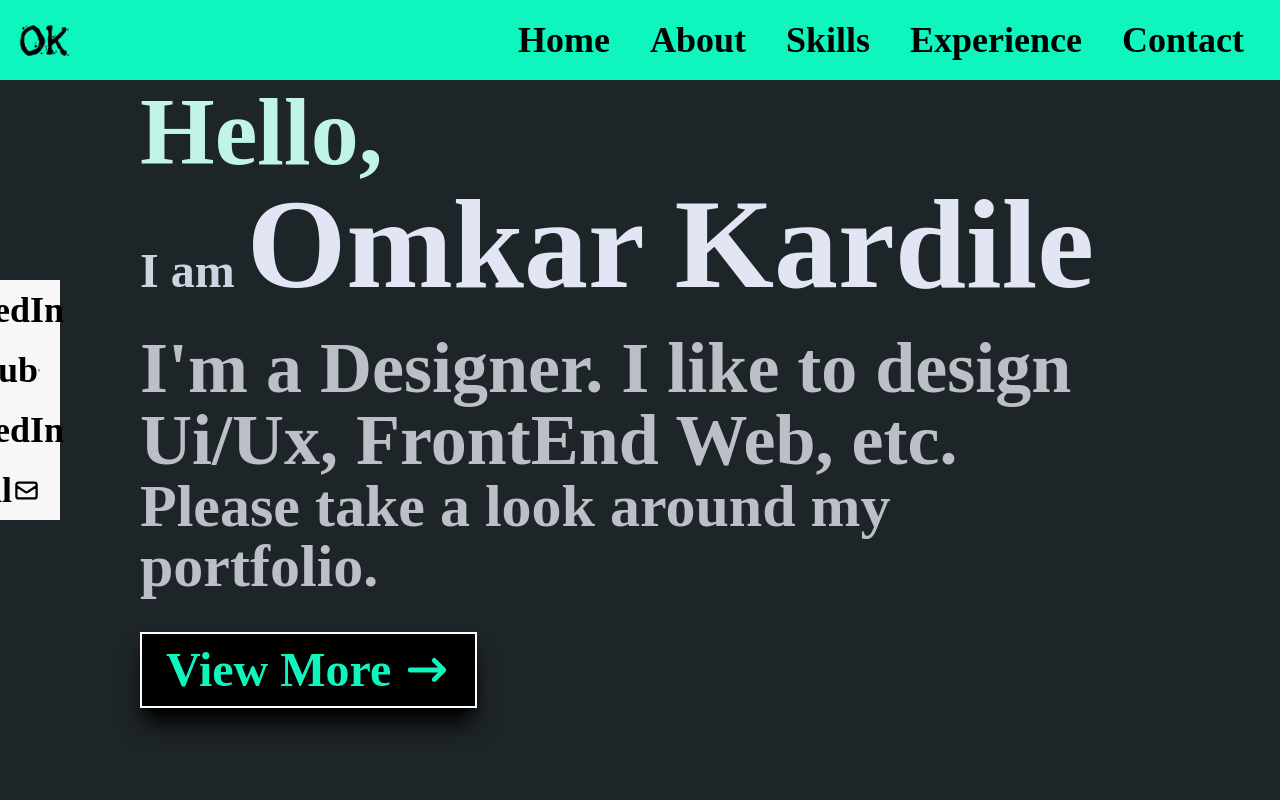
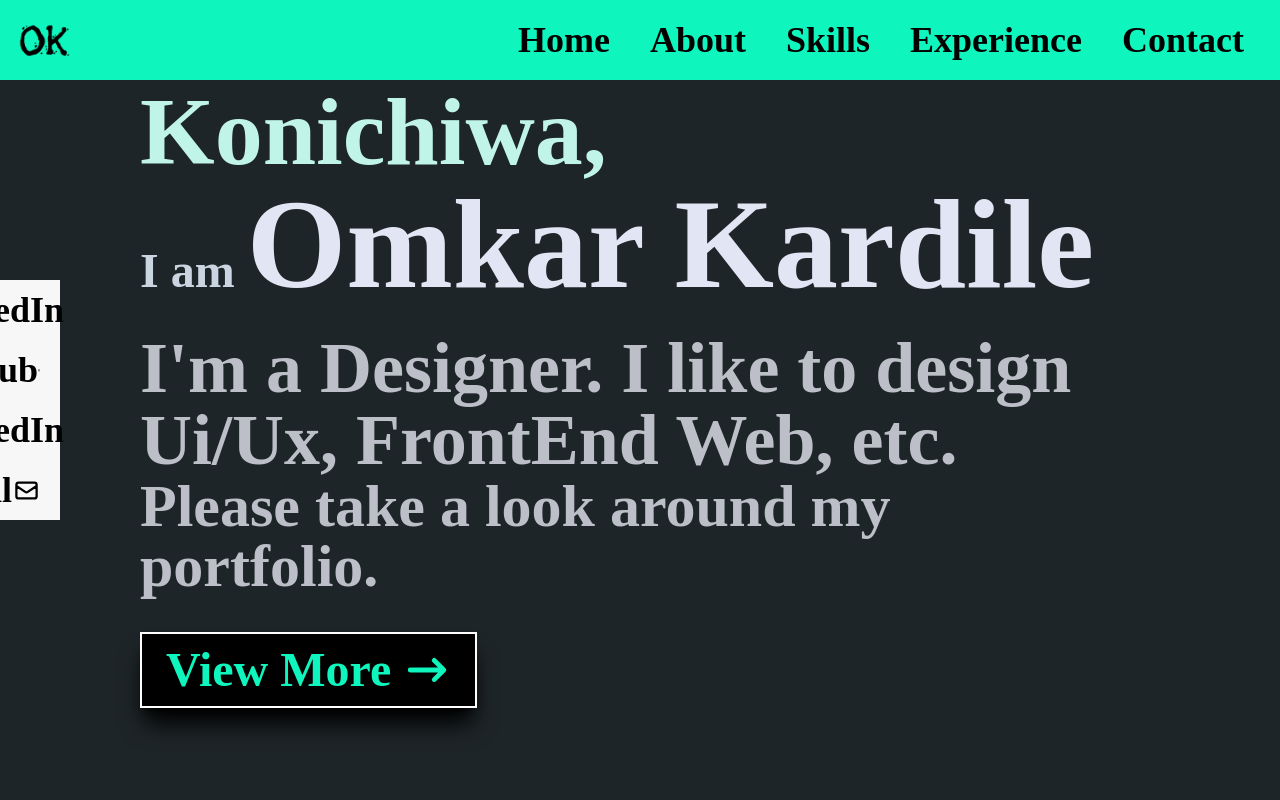
Before and after one commit to OmKardile/Portfolio, a React (Create React App) app: page / in a window 1280 px wide. Shown: the top 800 px of the page. Built offline with nearby package versions, Linux system fonts and the light colour scheme; the HTML template or start-up script is replaced by a standard one; a web font is replaced by a local one.

Commit message:
home updated

```diff
--- a/src/components/Home.jsx
+++ b/src/components/Home.jsx
@@ -7,7 +7,7 @@ const Home = () => {
     <div name='home' className='bg-[#1e2528] w-full h-screen'>
 
     <div id='container' className='max-sm:ml-5 max-w-[1000px] mx-auto flex flex-col justify-center h-full'>
-      <p className='text-8xl max-sm:text-5xl text-[#c0f4e8]'>Hello, </p>
+      <p className='text-8xl max-sm:text-5xl text-[#c0f4e8]'>Konichiwa, </p>
       <p className='text-5xl max-sm:text-3xl text-slate-300'>I am <strong className='text-[#e2e6f4] max-sm:text-6xl text-9xl'>Omkar Kardile</strong></p>
       <p className='text-6xl max-sm:text-4xl text-[#bcbfc8] pt-6'><h4 className='max-sm:text-5xl text-7xl text-[#bcbfc8] font-bold'>I'm a <strong className=''>Designer. I like to design Ui/Ux, FrontEnd Web,</strong> etc.</h4>
       Please take a look around my portfolio.</p>
```
